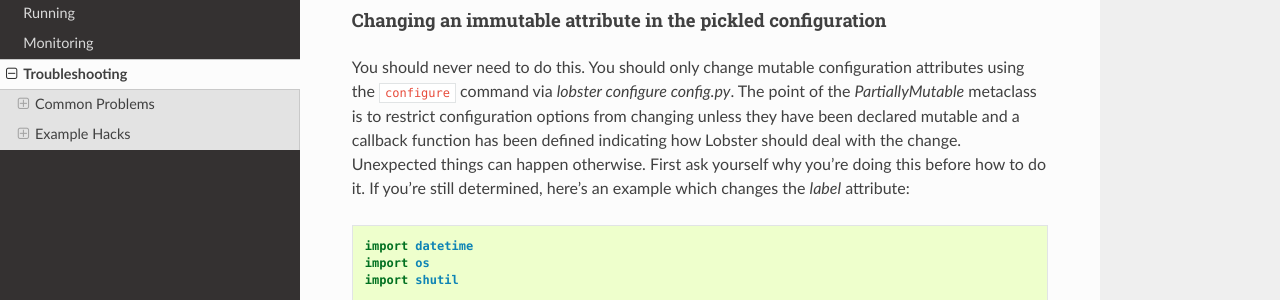
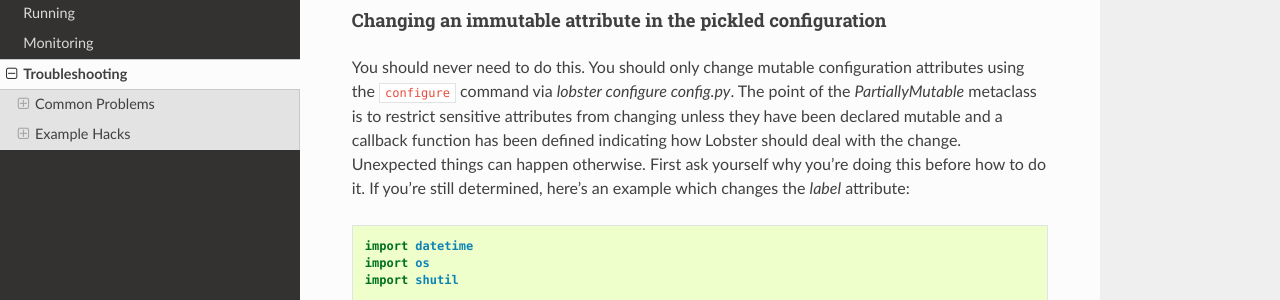
Before and after one commit to NDCMS/lobster, a Sphinx documentation site: the page built from docs/trouble.rst, in a window 1280 px wide and 900 px high, scrolled down 1209 px. Shown: the part 191-491 px from the top of the window. Built offline with Sphinx 7.4.7 and the Read the Docs theme 2.0.0, drawn with Linux system fonts in a browser that asks for light colours.

Commit message:
Tweak text

```diff
--- a/docs/trouble.rst
+++ b/docs/trouble.rst
@@ -56,8 +56,8 @@ Changing an immutable attribute in the pickled configuration
 
 You should never need to do this. You should only change mutable configuration
 attributes using the ``configure`` command via `lobster configure config.py`.
-The point of the `PartiallyMutable` metaclass is to restrict configuration
-options from changing unless they have been declared mutable and a callback
+The point of the `PartiallyMutable` metaclass is to restrict sensitive
+attributes from changing unless they have been declared mutable and a callback
 function has been defined indicating how Lobster should deal with the change.
 Unexpected things can happen otherwise. First ask yourself why you're doing
 this before how to do it. If you're still determined, here's an example which
```
